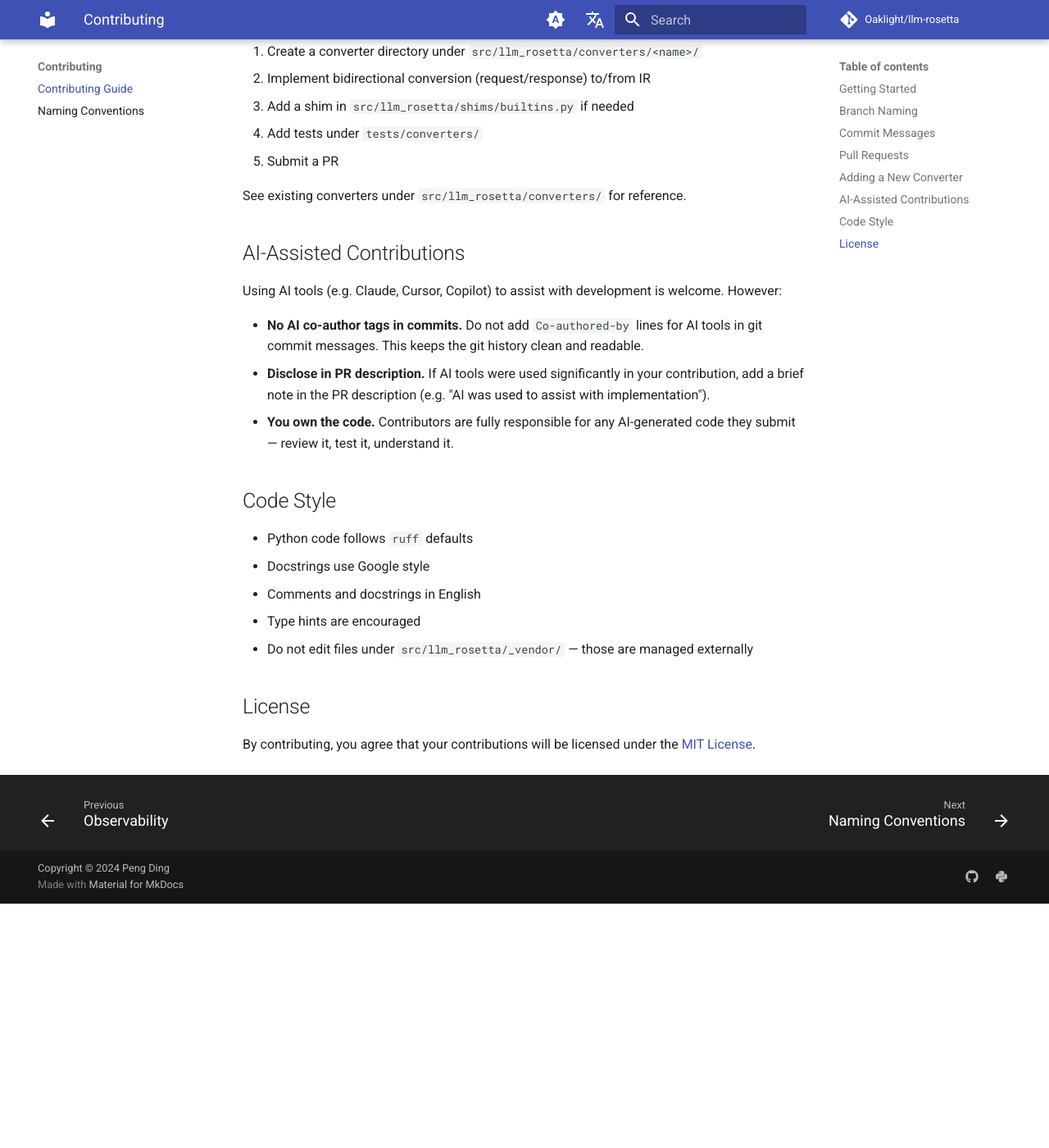
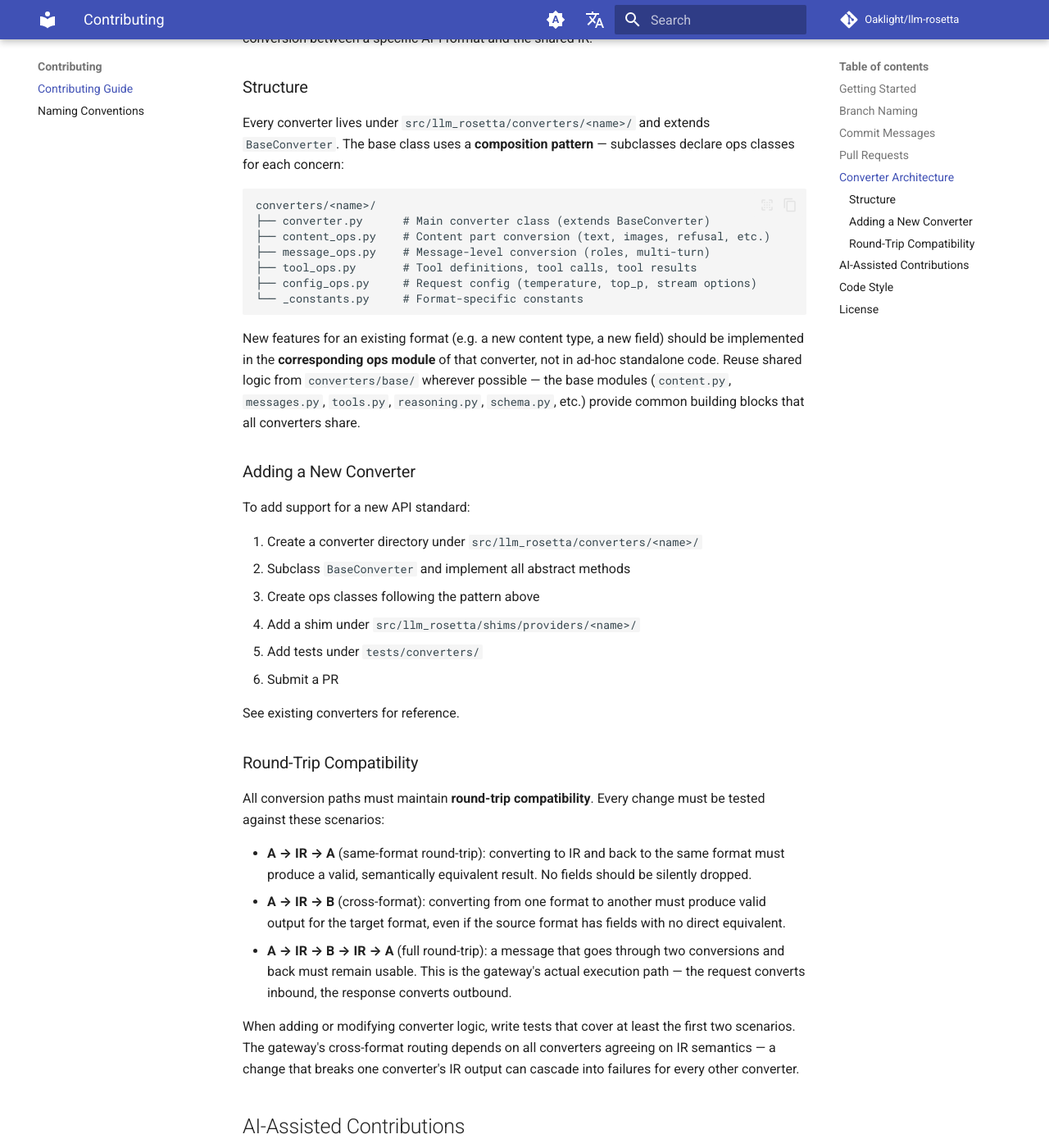
Before and after one commit to Oaklight/llm-rosetta, an MkDocs documentation site: the page built from docs/contributing/guide.md, in a window 1280 px wide and 1400 px high, scrolled down 1356 px. Shown: the whole window at 82% size. Built offline with MkDocs 1.6.1 and Material for MkDocs 9.7.7, drawn with Linux system fonts in a browser that asks for light colours; comment, search, counter and statistics services are not loaded; before the commit the page ends 2458 px from its top, so only the background shows below that; some of the changed text lies outside the part shown.

Commit message:
docs: add converter architecture and round-trip compatibility to contributing guide

````diff
--- a/docs/contributing/guide.md
+++ b/docs/contributing/guide.md
@@ -38,17 +38,48 @@ Keep commit messages concise and focused on *why*, not *what*. One logical chang
 - Ensure `make lint` passes before submitting
 - Merge strategy: rebase (use `scripts/merge-pr.sh` for local rebase merges)
 
-## Adding a New Converter
+## Converter Architecture
 
-LLM-Rosetta uses a hub-and-spoke architecture. To add support for a new API standard:
+LLM-Rosetta uses a hub-and-spoke architecture where each converter handles bidirectional conversion between a specific API format and the shared IR.
+
+### Structure
+
+Every converter lives under `src/llm_rosetta/converters/<name>/` and extends `BaseConverter`. The base class uses a **composition pattern** — subclasses declare ops classes for each concern:
+
+```
+converters/<name>/
+├── converter.py      # Main converter class (extends BaseConverter)
+├── content_ops.py    # Content part conversion (text, images, refusal, etc.)
+├── message_ops.py    # Message-level conversion (roles, multi-turn)
+├── tool_ops.py       # Tool definitions, tool calls, tool results
+├── config_ops.py     # Request config (temperature, top_p, stream options)
+└── _constants.py     # Format-specific constants
+```
+
+New features for an existing format (e.g. a new content type, a new field) should be implemented in the **corresponding ops module** of that converter, not in ad-hoc standalone code. Reuse shared logic from `converters/base/` wherever possible — the base modules (`content.py`, `messages.py`, `tools.py`, `reasoning.py`, `schema.py`, etc.) provide common building blocks that all converters share.
+
+### Adding a New Converter
+
+To add support for a new API standard:
 
 1. Create a converter directory under `src/llm_rosetta/converters/<name>/`
-2. Implement bidirectional conversion (request/response) to/from IR
-3. Add a shim in `src/llm_rosetta/shims/builtins.py` if needed
-4. Add tests under `tests/converters/`
-5. Submit a PR
+2. Subclass `BaseConverter` and implement all abstract methods
+3. Create ops classes following the pattern above
+4. Add a shim under `src/llm_rosetta/shims/providers/<name>/`
+5. Add tests under `tests/converters/`
+6. Submit a PR
 
-See existing converters under `src/llm_rosetta/converters/` for reference.
+See existing converters for reference.
+
+### Round-Trip Compatibility
+
+All conversion paths must maintain **round-trip compatibility**. Every change must be tested against these scenarios:
+
+- **A → IR → A** (same-format round-trip): converting to IR and back to the same format must produce a valid, semantically equivalent result. No fields should be silently dropped.
+- **A → IR → B** (cross-format): converting from one format to another must produce valid output for the target format, even if the source format has fields with no direct equivalent.
+- **A → IR → B → IR → A** (full round-trip): a message that goes through two conversions and back must remain usable. This is the gateway's actual execution path — the request converts inbound, the response converts outbound.
+
+When adding or modifying converter logic, write tests that cover at least the first two scenarios. The gateway's cross-format routing depends on all converters agreeing on IR semantics — a change that breaks one converter's IR output can cascade into failures for every other converter.
 
 ## AI-Assisted Contributions
 
````
